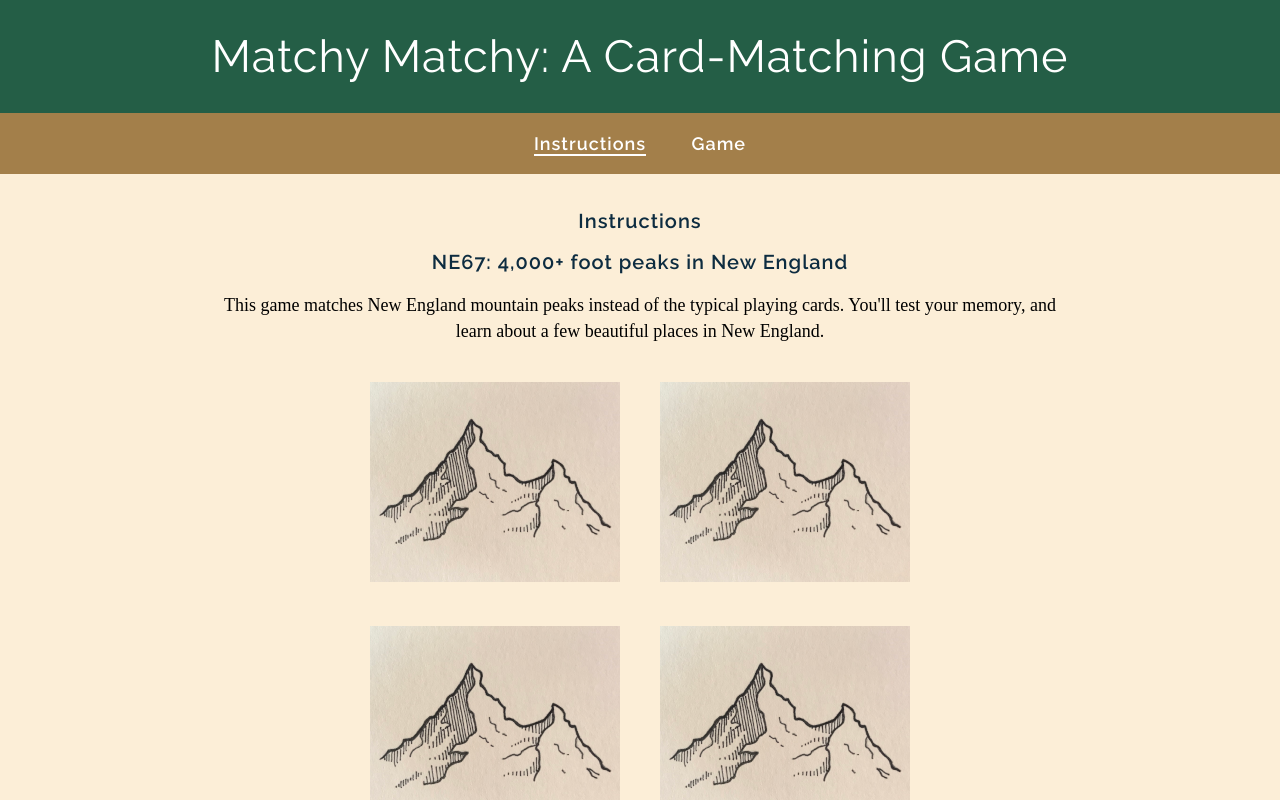
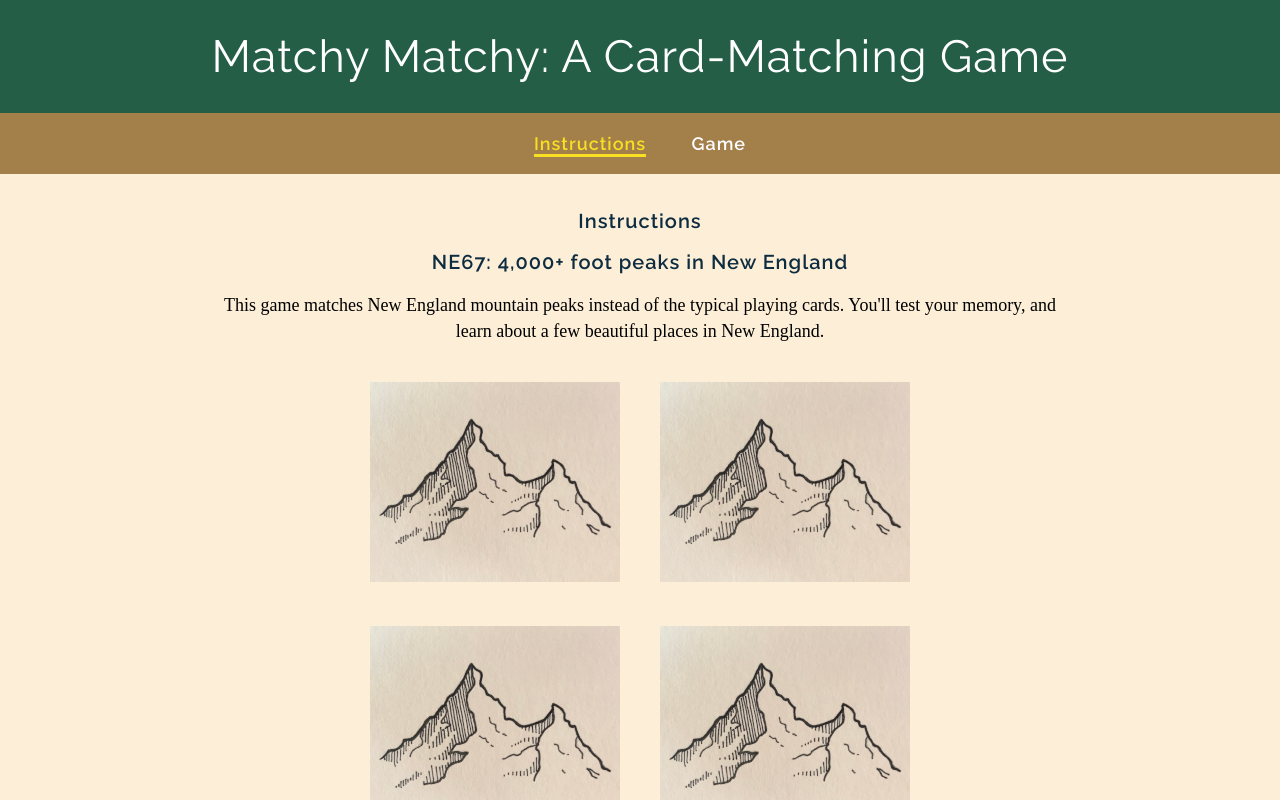
Before and after one commit to vmcasbarro/wdi-fundamentals-memorygame, a plain HTML site: page memory-game/index.html in a window 1280 px wide. In both pictures the pointer is over the link "Instructions". Shown: the top 800 px of the page. Drawn offline with Linux system fonts and the light colour scheme; a web font is replaced by a local one.

Commit message:
change nav hover color and underline

```diff
--- a/memory-game/CSS/main.css
+++ b/memory-game/CSS/main.css
@@ -25,7 +25,12 @@ nav {
 .nav {
   color: #fff;
   margin: 0 20px;
+}
 
+.nav:hover {
+  color: #F8DF22;
+  text-decoration: none;
+  border-bottom: 3px solid #F8DF22;
 }
 
 main {
```
